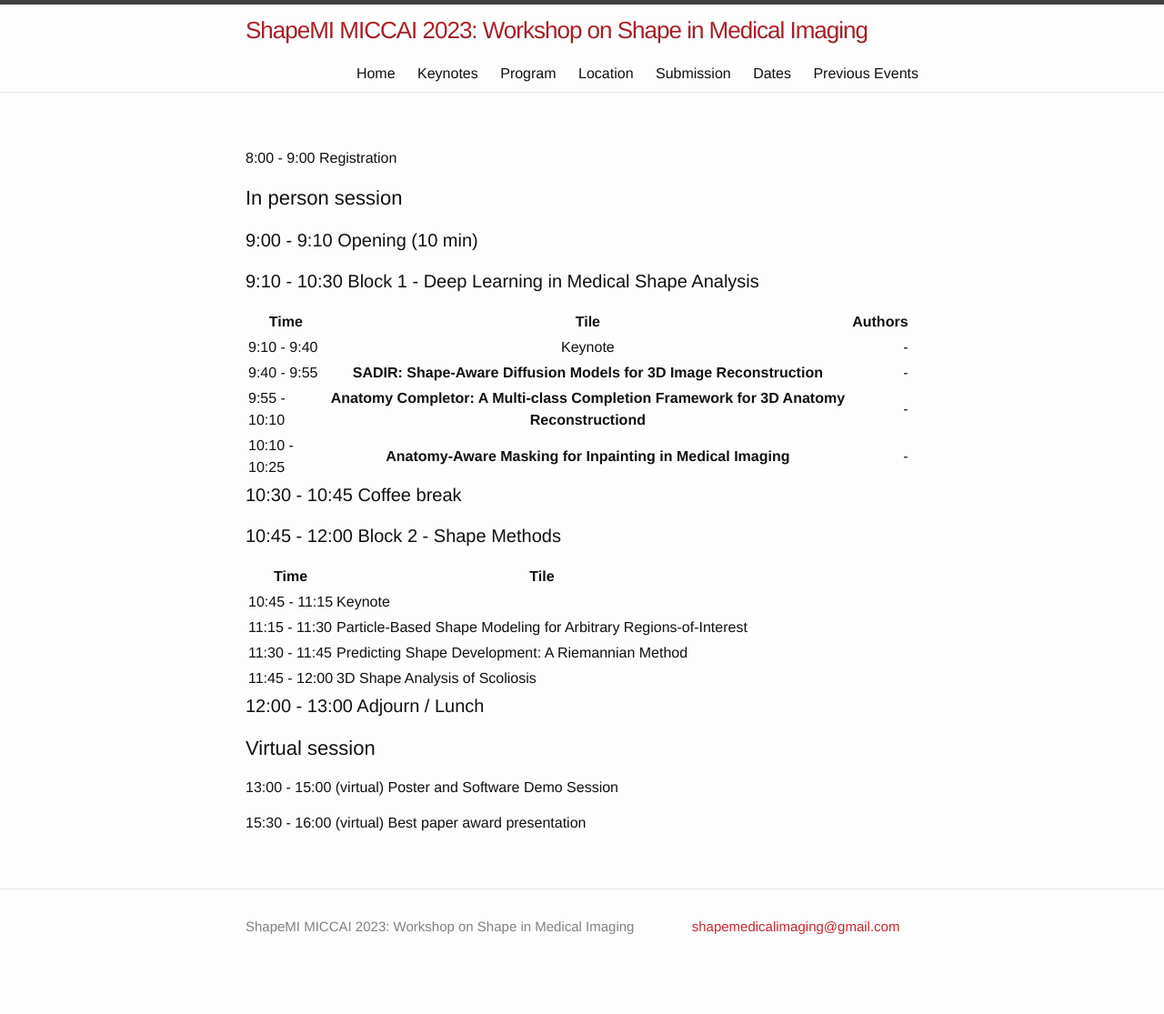
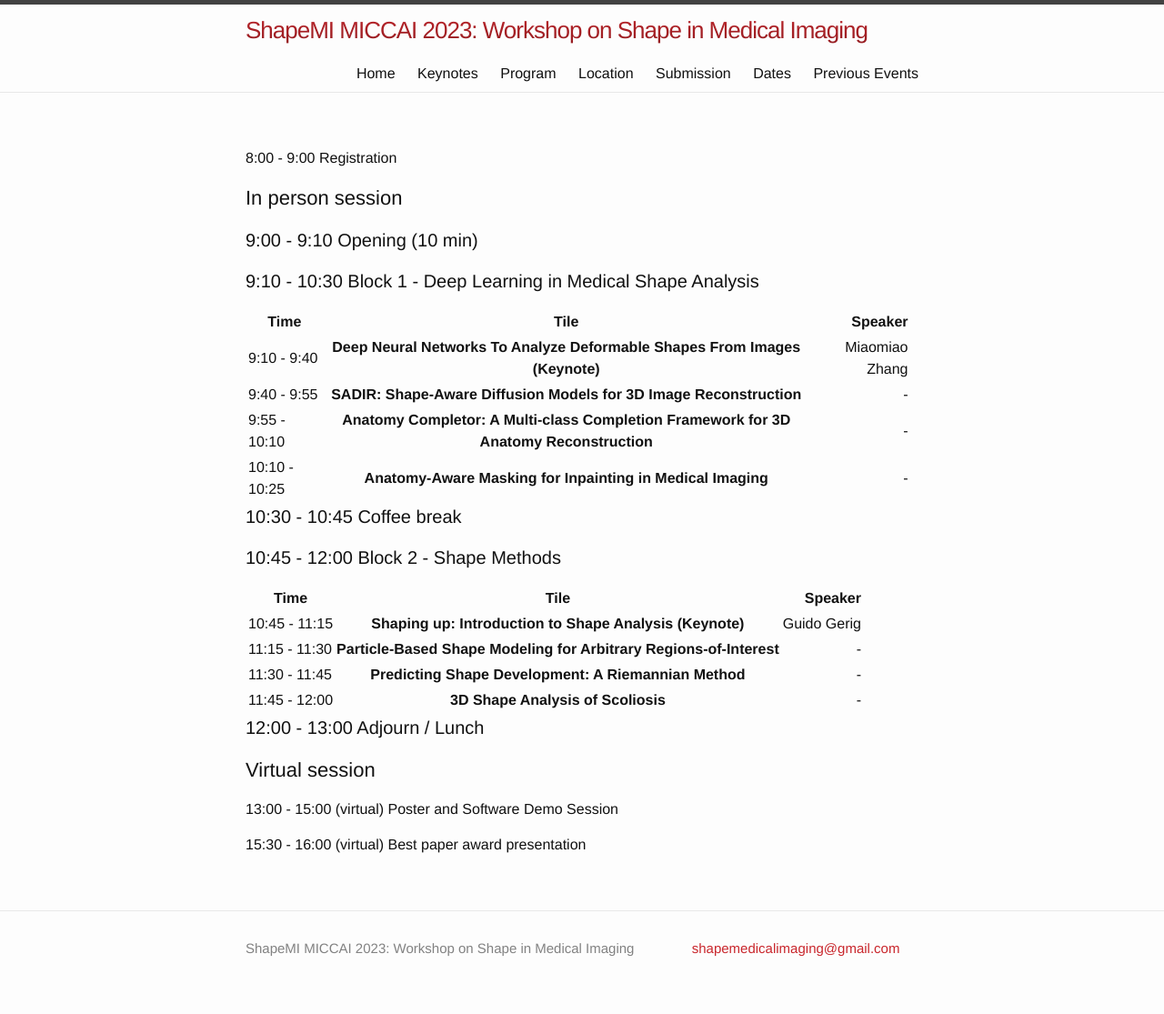
Before and after one commit to shapemi/shapemi.github.io, a Jekyll site: the page built from program/index.md, in a window 1280 px wide. Shown: the whole page at 91% size. Built offline with Jekyll 4.4.1, drawn with Linux system fonts in a browser that asks for light colours; our own code applies the rules of GitHub Pages for plain Markdown files; before the commit the page ends 1091 px from its top, so only the background shows below that.

Commit message:
Update index.md

```diff
--- a/program/index.md
+++ b/program/index.md
@@ -7,11 +7,11 @@
 
 ## 9:10 - 10:30 Block 1 - Deep Learning in Medical Shape Analysis <br>
 
-| Time   |      Tile      |  Authors |
+| Time   |      Tile      |  Speaker |
 |----------|:-------------:|------:|
-| 9:10 - 9:40 |  Keynote | -|
+| 9:10 - 9:40 |  **Deep Neural Networks To Analyze Deformable Shapes From Images (Keynote)** | Miaomiao Zhang|
 | 9:40 - 9:55 |  **SADIR: Shape-Aware Diffusion Models for 3D Image Reconstruction**   |   - |
-| 9:55 - 10:10 | **Anatomy Completor: A Multi-class Completion Framework for 3D Anatomy Reconstructiond** |    -|
+| 9:55 - 10:10 | **Anatomy Completor: A Multi-class Completion Framework for 3D Anatomy Reconstruction** |    -|
 | 10:10 - 10:25 | **Anatomy-Aware Masking for Inpainting in Medical Imaging** |    - | <br>
 
 
@@ -19,12 +19,13 @@
 
 ## 10:45 - 12:00 Block 2 - Shape Methods  <br>
 
-| Time    | Tile |
-|  -------- | -------  |
-| 10:45 - 11:15  | Keynote    |
-| 11:15 - 11:30 | Particle-Based Shape Modeling for Arbitrary Regions-of-Interest    |
-| 11:30 - 11:45    |Predicting Shape Development: A Riemannian Method   |
-| 11:45 - 12:00    | 3D Shape Analysis of Scoliosis   | <br>
+
+| Time   |      Tile      |  Speaker |
+|----------|:-------------:|------:|
+| 10:45 - 11:15 |  **Shaping up: Introduction to Shape Analysis (Keynote)** | Guido Gerig|
+| 11:15 - 11:30 |  **Particle-Based Shape Modeling for Arbitrary Regions-of-Interest**   |   - |
+| 11:30 - 11:45 | **Predicting Shape Development: A Riemannian Method** |    -|
+| 11:45 - 12:00 | **3D Shape Analysis of Scoliosis** |    - | <br>
 
 
 ## 12:00 - 13:00 Adjourn / Lunch <br>
```
